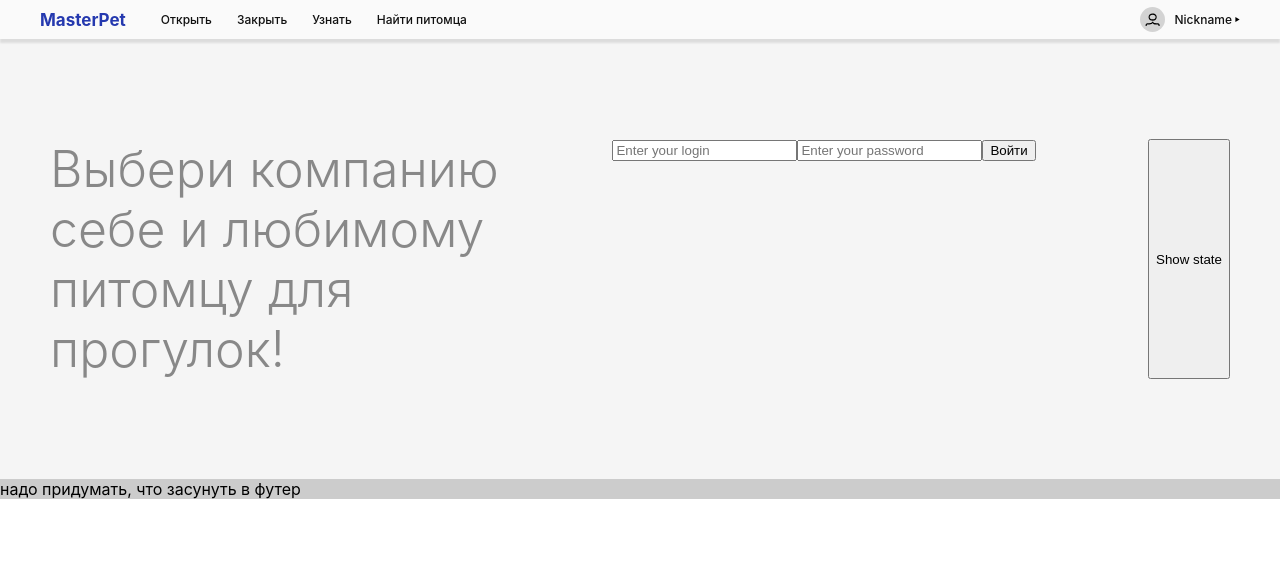
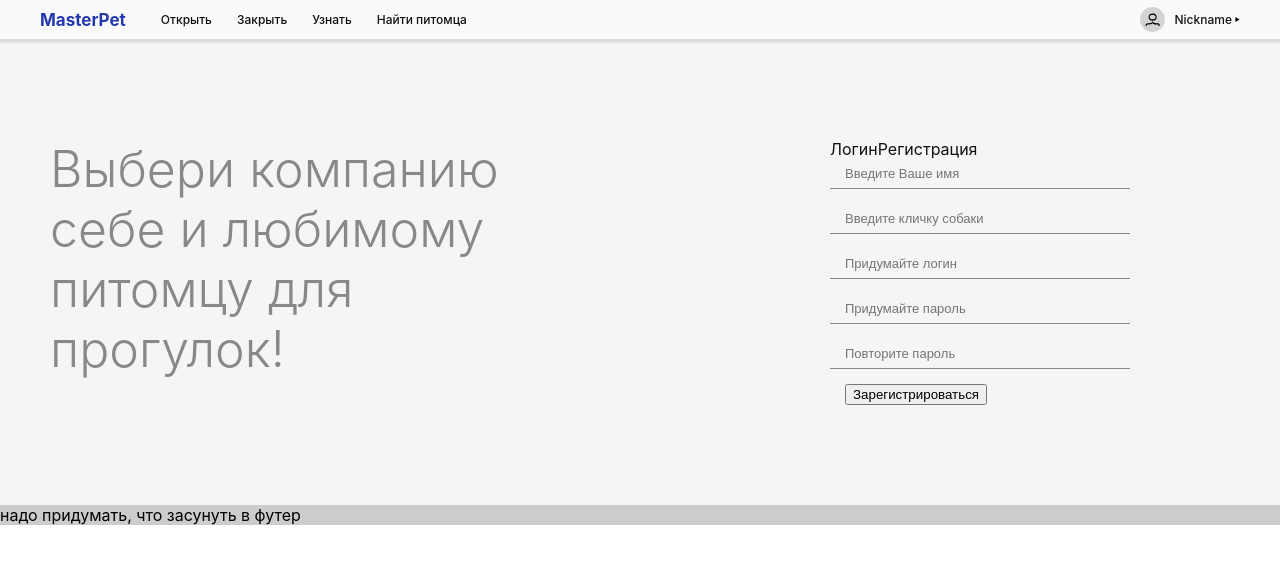
Before and after one commit to nastjazzz/final_project, a React (Create React App) app: page /registration in a window 1280 px wide. Shown: the top 564 px of the page. Built offline with nearby package versions, Linux system fonts and the light colour scheme; no server answers.

Commit message:
start registration form & adding users in .json

```diff
--- a/src/components/Welcome/LoginForm.jsx
+++ b/src/components/Welcome/LoginForm.jsx
@@ -1,6 +1,7 @@
 import React from "react";
 
-const LoginForm = ({loginData, onLoginDataChange})  => {
+const LoginForm = ({loginData, checkCurrentLoginData, users})  => {
+    // props.match.path === '/login' ? setIsReg(false) : setIsReg(true);
     //loginData = {currentLogin: '', currentPassword: ''}
     return (
         <>
@@ -10,7 +11,6 @@ const LoginForm = ({loginData, onLoginDataChange})  => {
                 placeholder='Enter your login'
                 value={loginData.currentLogin}
                 className='input'
-                onChange={(e) => onLoginDataChange(e)}
             />
             <input
                 name='password'
@@ -18,9 +18,10 @@ const LoginForm = ({loginData, onLoginDataChange})  => {
                 placeholder='Enter your password'
                 className='input'
                 value={loginData.currentPassword}
-                onChange={(e) => onLoginDataChange(e)}
-
             />
+            <div>
+                <button onClick={() => checkCurrentLoginData(loginData, users)}>Войти</button>
+            </div>
         </>
     )
 }
--- /dev/null
+++ b/src/components/Welcome/RegistrationForm.jsx
@@ -0,0 +1,27 @@
+import React from "react";
+
+const RegistrationForm = ({regData, addNewUser}) => {
+    // props.match.path === '/login' ? setIsReg(false) : setIsReg(true);
+    return (
+        <>
+            <input value={regData.firstName} name='firstName' type='text' placeholder='Введите Ваше имя' />
+            <input value={regData.petsName} name='petsName' type='text' placeholder='Введите кличку собаки' />
+            {/*<div>Возраст питомца:*/}
+            {/*    <select name='age' size='0' className='select'>*/}
+            {/*        <option value='1'>меньше 1 года</option>*/}
+            {/*        <option value='1-3'>от 1 года до 3 лет</option>*/}
+            {/*        <option value='1-3'>от 3 лет до 8 лет</option>*/}
+            {/*        <option value='1-3'>больше 8 лет</option>*/}
+            {/*    </select>*/}
+            {/*</div>*/}
+            <input name='reg_login' value={regData.login} type='text' placeholder='Придумайте логин' />
+            <input name='reg_password' value={regData.password}type='password' placeholder='Придумайте пароль' />
+            <input name='reg_password2' value={regData.password2}type='password' placeholder='Повторите пароль' />
+            <div>
+                <button type='submit' onClick={addNewUser}>Зарегистрироваться</button>
+            </div>
+        </>
+    )
+}
+
+export default RegistrationForm;
--- a/src/components/Welcome/Welcome.jsx
+++ b/src/components/Welcome/Welcome.jsx
@@ -8,13 +8,21 @@ import axios from "axios";
 // import {Typography} from '@material-ui/core';
 import LoginForm from "./LoginForm";
 import Title from "./Title";
-
-
+import RegistrationForm from "./RegistrationForm";
+import {NavLink} from "react-router-dom";
+import { Route } from "react-router-dom";
 
 const Welcome = () => {
-
 	const [state, setState] = useState({  });
 	const [loginData, setLoginData] = useState({'currentLogin': '', 'currentPassword': ''})
+	const [regData, setRegData] = useState({
+		'firstName': '',
+		'petsName': '',
+		'petsAge': '',
+		'login': '',
+		'password': '',
+		'password2': ''
+	})
 
 //хук срабатывает сразу после окончания отрисовки dom
 	useEffect(() => {
@@ -28,12 +36,37 @@ const Welcome = () => {
 	}, []);
 
 	let onChangeLoginData = (e) => {
+		// console.log('onChangeLoginData', e.target.name)
 		if (e.target.name === 'login') {
 			setLoginData({...loginData, 'currentLogin': e.target.value})
 		} else if (e.target.name === 'password') {
 			setLoginData({...loginData, 'currentPassword': e.target.value})
+		} else if (e.target.name === 'firstName') {
+			setRegData({...regData, firstName: e.target.value})
+		} else if (e.target.name === 'petsName') {
+			setRegData({...regData, petsName: e.target.value})
+		} else if (e.target.name === 'reg_login') {
+			setRegData({...regData, login: e.target.value})
+		} else if (e.target.name === 'reg_password') {
+			setRegData({...regData, password: e.target.value})
+		} else if (e.target.name === 'reg_password2') {
+			setRegData({...regData, password2: e.target.value})
 		}
-		console.log(loginData);
+ 		// console.log(loginData);
+	}
+
+	let putNewUserToServer = () => {
+		let newUser = regData;
+		newUser.id = state.totalUsers + 1;
+		console.log('new user', newUser);
+		axios.post('/api/registration/', newUser)
+			.then(response => {
+				console.log('post response:::', response);
+				setState({...state,
+					users: [...state.users, regData],
+					totalUsers: state.users.length + 1,
+				})
+			})
 	}
 
 	let showState = () => console.log('state.users', state)
@@ -64,20 +97,32 @@ const Welcome = () => {
 		// и с помощью этого 1 элемента открыть профиль пользователя
 	}
 
+//или сделать так, чтобы это проверка шла на стороне сервера, а не в компоненте ??
 
 	return (
 		<div className='wrapper'>
 			<div className='main'>
 				<Title/>
-				{/*<Auth />*/}
-				<form onChange={onChangeLoginData} onSubmit={onSubmit}>
-					<LoginForm
-						loginData={loginData}
-						setLoginData={setLoginData}
-						onLoginDataChange={onChangeLoginData} />
-					<button onClick={() => checkCurrentLoginData(loginData, state.users)}>Войти</button>
-				</form>
-				<button onClick={showState}>Show state</button>
+				<div>
+					<div>
+						<NavLink to='/login'>Логин</NavLink>
+						<NavLink to='/registration'>Регистрация</NavLink>
+					</div>
+					{/*<Auth />*/}
+					<form onChange={onChangeLoginData} onSubmit={onSubmit} className='form'>
+						<Route path='/login' render={() => <LoginForm
+							loginData={loginData}
+							checkCurrentLoginData={checkCurrentLoginData}
+							users={state.users}/>}/>
+
+						<Route path='/registration' render={() => <RegistrationForm
+							addNewUser={putNewUserToServer}
+							regData={regData}/>}/>
+					</form>
+				</div>
+				{/*<div>*/}
+					{/*<button onClick={showState}>Show state</button>*/}
+				{/*</div>*/}
 			</div>
 		</div>
 	)
--- a/src/components/Welcome/welcome.css
+++ b/src/components/Welcome/welcome.css
@@ -21,6 +21,45 @@
     color: #888888;
 }
 
+
+
 @media  {
 
 }
+
+.form {
+    width: 400px;
+    box-sizing: border-box;
+}
+
+.form input {
+    box-sizing: border-box;
+    font-size: 13px;
+
+    width: 300px;
+    height: 30px;
+    padding: 0 15px;
+    margin-bottom: 15px;
+    background: none;
+    border: none;
+    outline: none;
+    border-bottom: 1.5px solid #888888;
+}
+
+.form div {
+    width: 300px;
+    padding: 0 15px;
+    font-size: 14px;
+    color: #474a4d;
+}
+
+.select {
+    background: none;
+    margin-bottom: 15px;
+    border: none;
+    margin-left: 30px;
+}
+
+.select > option {
+
+}
```
Also changed, not shown: 2 other files (tests, documents, lock files or other folders).
